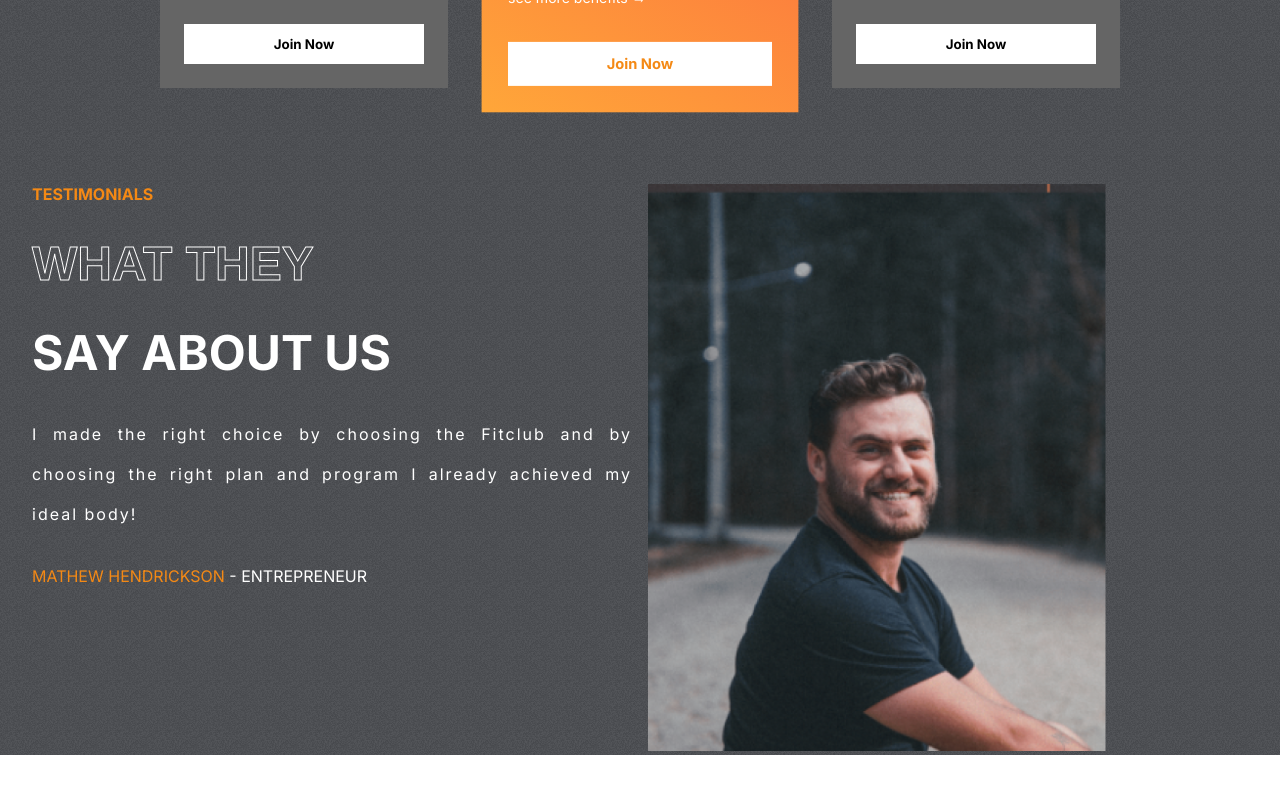
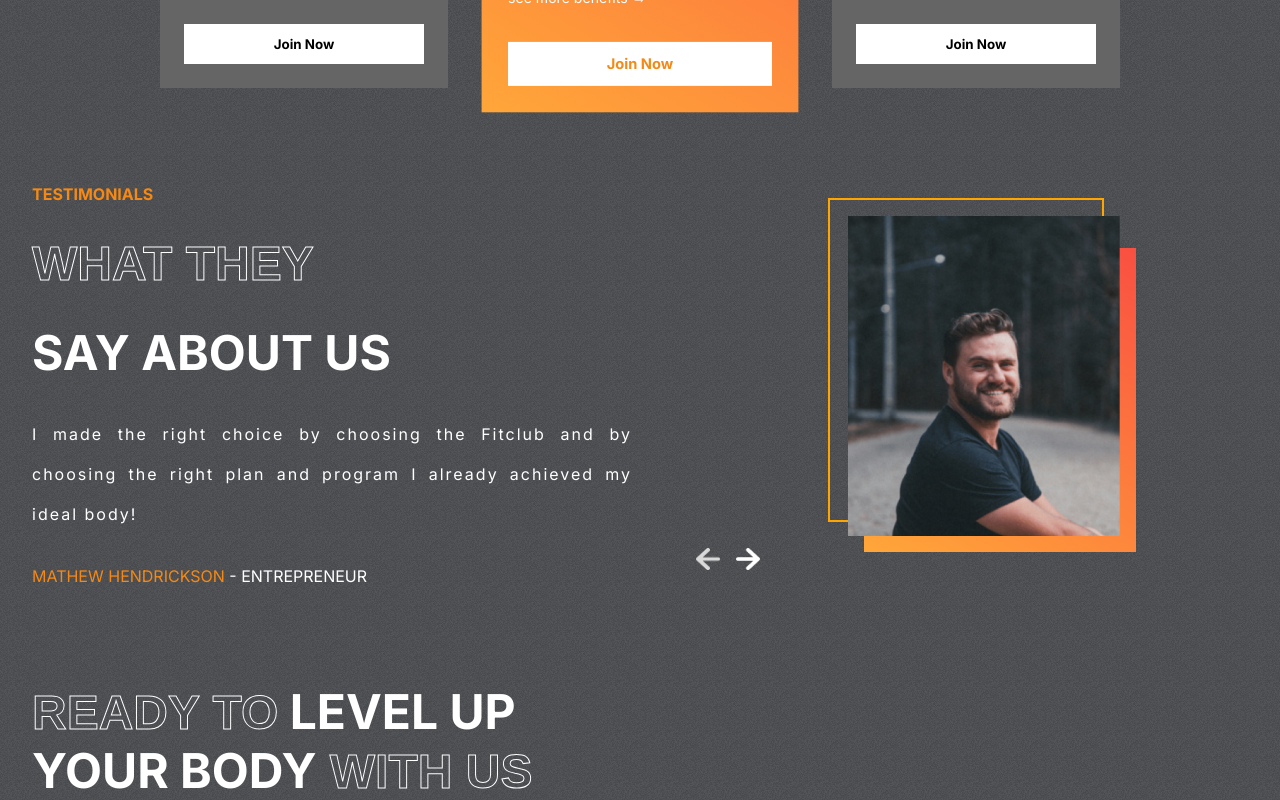
Before and after one commit to abwaocollins/Fit-Club, a React (Create React App) app: page / in a window 1280 px wide. Shown: the part 2354-3154 px from the top of the page. Before the commit the page ends 3109 px from the top, so only its background shows below. Built offline with nearby package versions, Linux system fonts and the light colour scheme.

Commit message:
feature: add logic to testimonial and start join us section

```diff
--- a/src/App.js
+++ b/src/App.js
@@ -1,5 +1,6 @@
 import './App.css'
 import Hero from './components/Hero/Hero'
+import Join from './components/Join/Join'
 import Plans from './components/Plans/Plans'
 import Programs from './components/Programs/Programs'
 import Reasons from './components/Reasons/Reasons'
@@ -12,6 +13,7 @@ function App() {
       <Reasons />
       <Plans />
       <Testimonials />
+      <Join />
     </div>
   )
 }
--- /dev/null
+++ b/src/components/Join/Join.css
@@ -0,0 +1,13 @@
+.join {
+  display: flex;
+  padding: 0 2rem;
+  gap: 10rem;
+}
+
+.left-j {
+  color: white;
+  font-size: 3rem;
+  font-weight: bold;
+  text-transform: uppercase;
+  position: relative;
+}
--- /dev/null
+++ b/src/components/Join/Join.jsx
@@ -0,0 +1,22 @@
+import React from 'react'
+import './Join.css'
+
+const Join = () => {
+  return (
+    <div className="join" id="join-us">
+      <div className="left-j">
+        <div>
+          <span className="stroke-text">READY TO</span>
+          <span> LEVEL UP</span>
+        </div>
+        <div>
+          <span>YOUR BODY</span>
+          <span className="stroke-text"> WITH US</span>
+        </div>
+      </div>
+      <div className="right-j"></div>
+    </div>
+  )
+}
+
+export default Join
--- a/src/components/Testimonials/Testimonials.css
+++ b/src/components/Testimonials/Testimonials.css
@@ -35,3 +35,44 @@
   flex: 1;
   position: relative;
 }
+
+.right-t > img {
+  position: absolute;
+  width: 17rem;
+  height: 20rem;
+  object-fit: cover;
+  right: 8rem;
+  top: 2rem;
+}
+
+.right-t > :nth-child(1) {
+  position: absolute;
+  width: 17rem;
+  height: 20rem;
+  border: 2px solid orange;
+  background-color: transparent;
+  right: 9rem;
+  top: 0.9rem;
+}
+
+.right-t > :nth-child(2) {
+  position: absolute;
+  width: 17rem;
+  height: 19rem;
+  background: var(--planCard);
+  right: 7rem;
+  top: 4rem;
+}
+
+.arrows {
+  position: absolute;
+  bottom: 1rem;
+  left: 3rem;
+  display: flex;
+  gap: 1rem;
+}
+
+.arrows > img {
+  cursor: pointer;
+  width: 1.5rem;
+}
--- a/src/components/Testimonials/Testimonials.jsx
+++ b/src/components/Testimonials/Testimonials.jsx
@@ -1,10 +1,13 @@
 import React, { useState } from 'react'
 import './Testimonials.css'
 import { testimonialsData } from '../../data/testimonialsData'
+import leftArrow from '../../assets/leftArrow.png'
+import rightArrow from '../../assets/rightArrow.png'
 
 const Testimonials = () => {
   const [selected, setSelected] = useState(0)
   const tLength = testimonialsData.length
+
   return (
     <div className="testimonials">
       <div className="left-t">
@@ -20,7 +23,29 @@ const Testimonials = () => {
         </span>
       </div>
       <div className="right-t">
+        <div></div>
+        <div></div>
         <img src={testimonialsData[selected].image} alt="" />
+        <div className="arrows">
+          <img
+            src={leftArrow}
+            onClick={() => {
+              selected === 0
+                ? setSelected(tLength - 1)
+                : setSelected((prev) => prev - 1)
+            }}
+            alt=""
+          />
+          <img
+            src={rightArrow}
+            onClick={() => {
+              selected === tLength - 1
+                ? setSelected(0)
+                : setSelected((next) => next + 1)
+            }}
+            alt=""
+          />
+        </div>
       </div>
     </div>
   )
```
